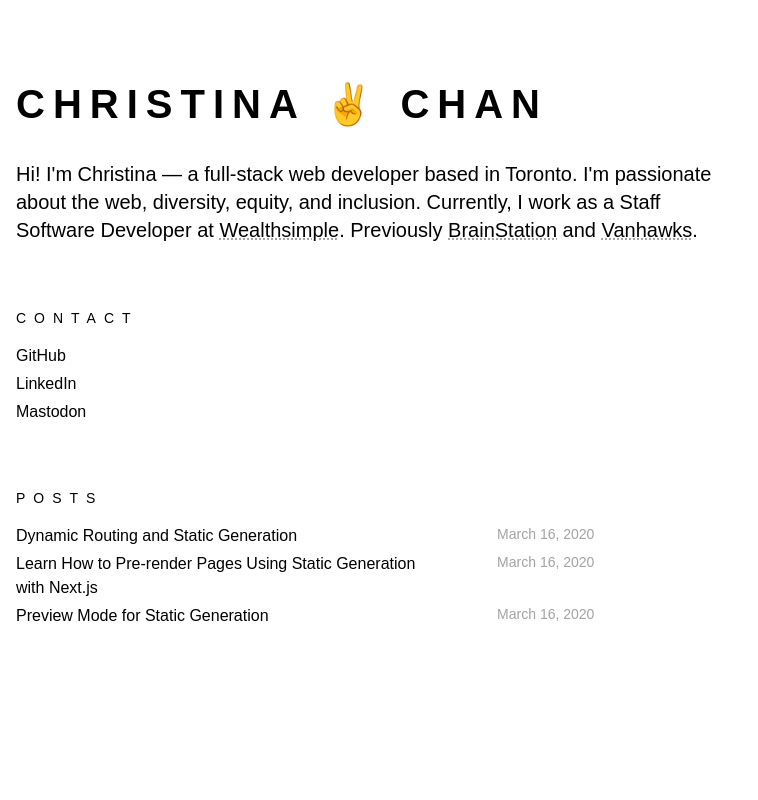
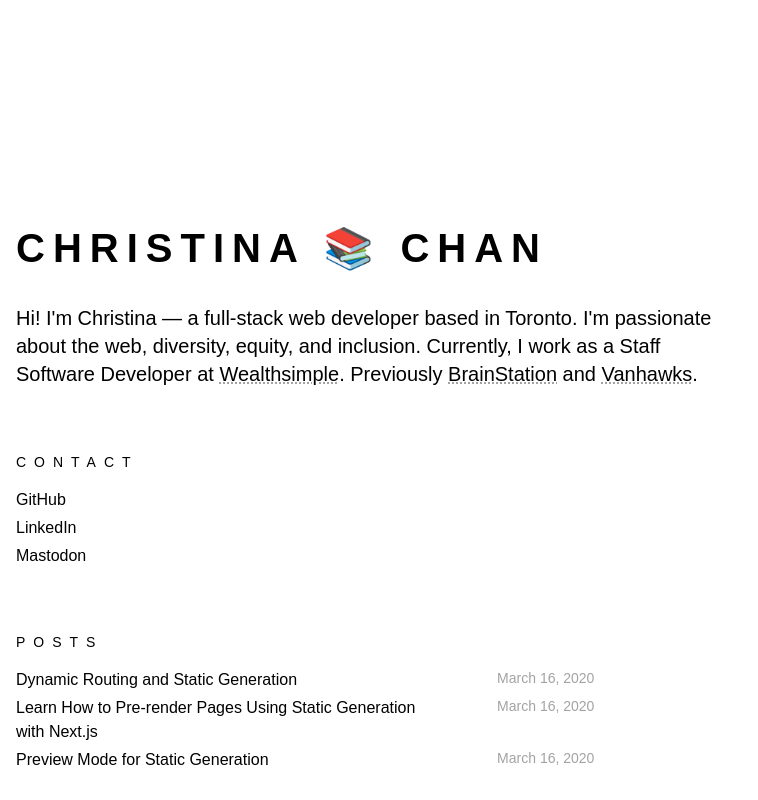
Before and after one commit to cchawn/christina-codes, a Next.js app: page / in a window 1280 px wide. Shown: the top 800 px of the page, without its empty margins (0-758 px from the left). Built offline with nearby package versions, Linux system fonts and the light colour scheme; a web font is replaced by a local one.

Commit message:
fix: add top margin

```diff
--- a/components/intro.tsx
+++ b/components/intro.tsx
@@ -2,7 +2,7 @@
 
 const Intro = () => {
   return (
-    <section className="mt-16 mb-12 md:mb-16">
+    <section className="mt-16 mb-12 md:mb-16 md:mt-52">
       <h1 className="text-2xl md:text-5xl font-bold tracking-spread leading-loose uppercase">
         Christina <Emojis /> Chan
       </h1>
```
